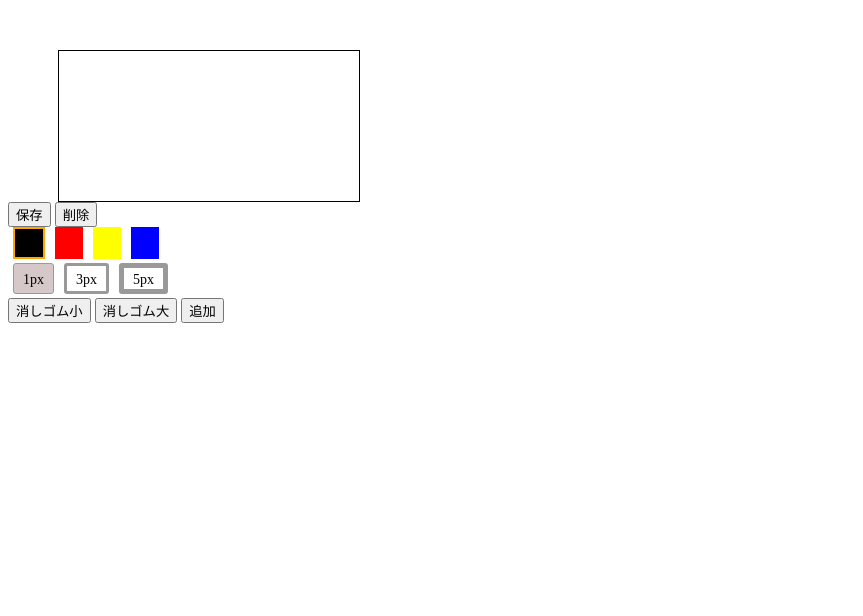
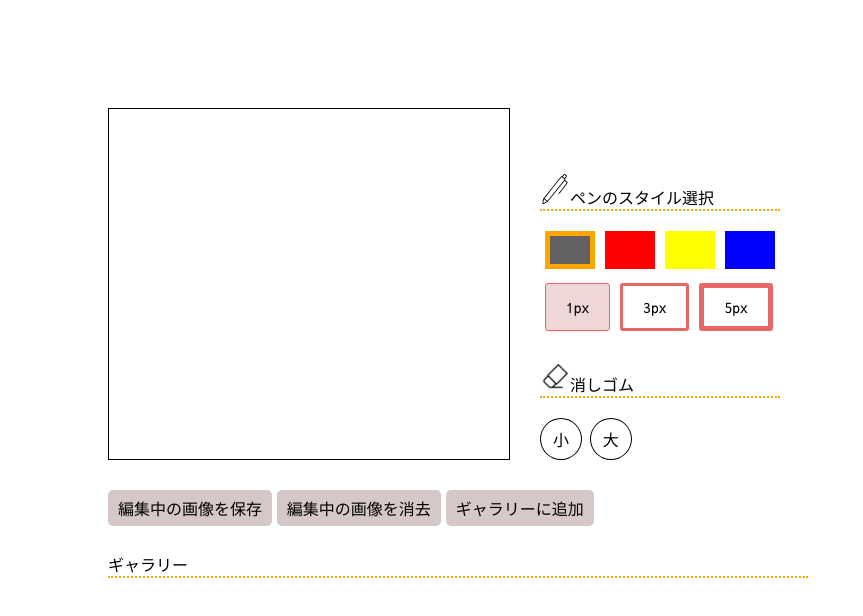
Before and after one commit to mizukami-hash/drawing, a plain HTML site: page index.html in a window 1280 px wide. Shown: the whole page, without its empty margins (0-863 px from the left). Drawn offline with Linux system fonts and the light colour scheme; a web font is replaced by a local one.

Commit message:
Add files via upload

```diff
--- a/index.html
+++ b/index.html
@@ -3,13 +3,17 @@
   <head>
     <meta charset="UTF-8" />
     <meta name="viewport" content="width=device-width, initial-scale=1.0" />
+    <link rel="preconnect" href="https://fonts.googleapis.com">
+<link rel="preconnect" href="https://fonts.gstatic.com" crossorigin>
+<link href="https://fonts.googleapis.com/css2?family=Kiwi+Maru:wght@300&family=Sawarabi+Gothic&display=swap" rel="stylesheet">
     <link rel="stylesheet" href="style.css" />
     <title>Document</title>
   </head>
   <body>
-    <canvas width="300" height="150" id="canvas"></canvas>
-    <button id="save">保存</button>
-    <button id="clear">削除</button>
+<div class="container">
+  <canvas width="400" height="350" id="canvas"></canvas>
+  <div class="pen-style">
+      <p><img src="pen.png" alt="">ペンのスタイル選択</p>
     <!-- <p>色</p> -->
     <ul id="pen-color">
       <li class="color" id="black"></li>
@@ -23,15 +27,23 @@
       <li class="width" id="three">3px</li>
       <li class="width" id="five">5px</li>
     </ul>
-
-    <button id="small-eraser">消しゴム小</button>
-    <button id="big-eraser">消しゴム大</button>
-    <button id="add">追加</button>
+    <p><img src="eraser.png" alt="消しゴム">消しゴム</p>
+    <button id="small-eraser" class="eraser">小</button>
+    <button id="big-eraser" class="eraser">大</button>
+  </div>
+</div>
+<div class="btn">
+  <button id="save">編集中の画像を保存</button>
+  <button id="clear">編集中の画像を消去</button>
+  <button id="add">ギャラリーに追加</button>
+  </div>
 
     <div id="gallery">
-      <img src="" alt="" />
+      <p>ギャラリー</p>
+      <!-- <img src="" alt="" /> -->
       <!-- <img id="ex" class="active" > -->
       <!-- <button id ="add">追加</button>   -->
+
     </div>
 
     <script src="main.js"></script>
--- a/main.js
+++ b/main.js
@@ -13,7 +13,7 @@
   let startY;
   let goalX;
   let goalY;
-  const marginWidth = 50;
+  const marginWidth = 100;
   let ctx;
   let isDrawing = false;
   let currentIndex = 0;
--- a/style.css
+++ b/style.css
@@ -1,19 +1,45 @@
 @charset "utf-8";
 * {
   box-sizing: border-box;
+  font-family: 'Kiwi Maru', serif;
+font-family: 'Sawarabi Gothic', sans-serif;
 }
 
+
+.btn button{
+  all:unset;
+  margin:10px 0;
+  padding:6px 10px;
+  border-radius:5px;
+  background-color:#d6c8c8;
+
+  /* border:1px solid; */
+}
+
+
 canvas {
-  margin: 50px 0 0 50px;
+  margin: 100px 0 0 100px;
   border: 1px solid;
   cursor: crosshair;
   display: block;
 }
 
 p {
-  margin-bottom: 0;
+  margin-bottom: 20px;
   padding: 0;
+  border-bottom:orange 2px dotted;
+
 }
+p img{
+  width:30px;
+}
+
+.btn{
+  margin-top:20px;
+  margin-left:100px;
+}
+
+
 #eraser {
   margin-left: 100px;
 }
@@ -28,17 +54,26 @@ li {
   padding: 0;
   display: flex;
 }
+.container{
+  display: flex;
+}
+.pen-style{
+  margin-top:auto;
+  margin-left:30px;
+}
+
 .color {
   margin: 0 5px;
   padding: 14px;
   line-height: 100%;
   cursor: pointer;
+  width:50px;
 }
 #red {
   background-color: red;
 }
 #black {
-  background-color: black;
+  background-color: rgb(99, 97, 97);
 }
 #yellow {
   background-color: yellow;
@@ -57,7 +92,7 @@ li {
 
 .width {
   /* background-color:alice; */
-  margin: 4px 5px;
+  margin: 14px 5px;
   padding: 5px 9px 2px;
   text-align: center;
   align-items: center;
@@ -67,19 +102,38 @@ li {
   cursor: pointer;
 }
 #one {
-  border: 1px solid #999;
+  border: 1px solid #e76767;
   align-items: center;
+  padding:12px 20px;
 }
 #three {
-  border: 3px solid #999;
+  border: 3px solid #e76767;
+  padding:12px 20px;
 }
 #five {
-  border: 5px solid #999;
+  border: 5px solid #e76767;
+  padding:12px 20px;
 }
 
 .selected {
-  border: solid orange 2px;
+  border: solid orange 5px;
 }
 .width-selected {
-  background-color: #d6c8c8;
+  background-color:#efd7d7;
 }
+
+#gallery{
+  margin-left:100px;
+  width:700px;
+}
+.eraser img{
+  width:30px;
+}
+.eraser{
+  all:unset;
+  background-color: white;
+  border-radius: 50%;
+  border:1.2px solid;
+  padding:8px 12px;
+  margin-right:3px;
+}
```
Also changed, not shown: eraser.png (added), pen.png (added).
